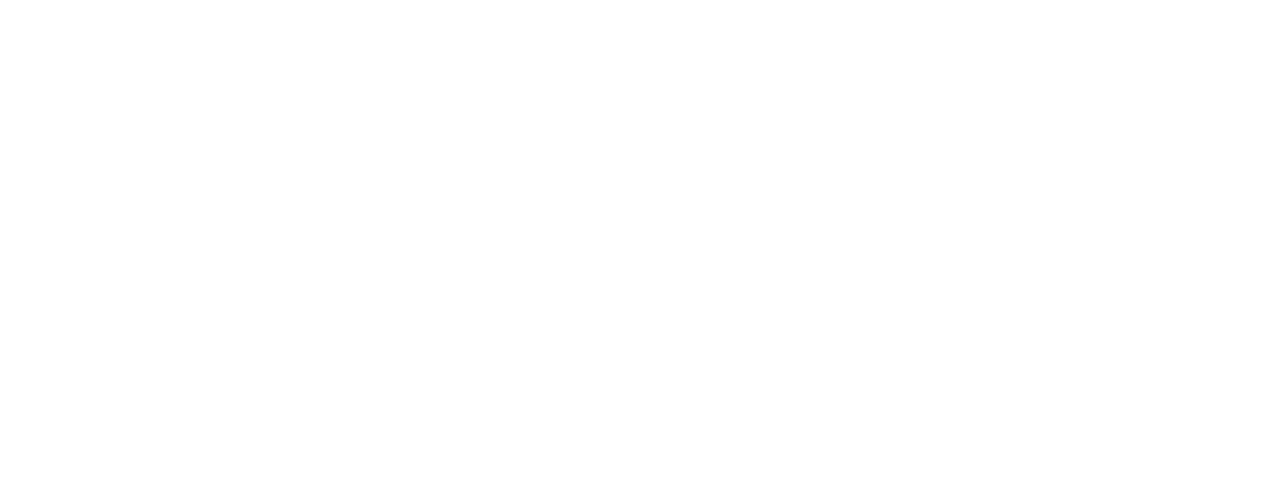
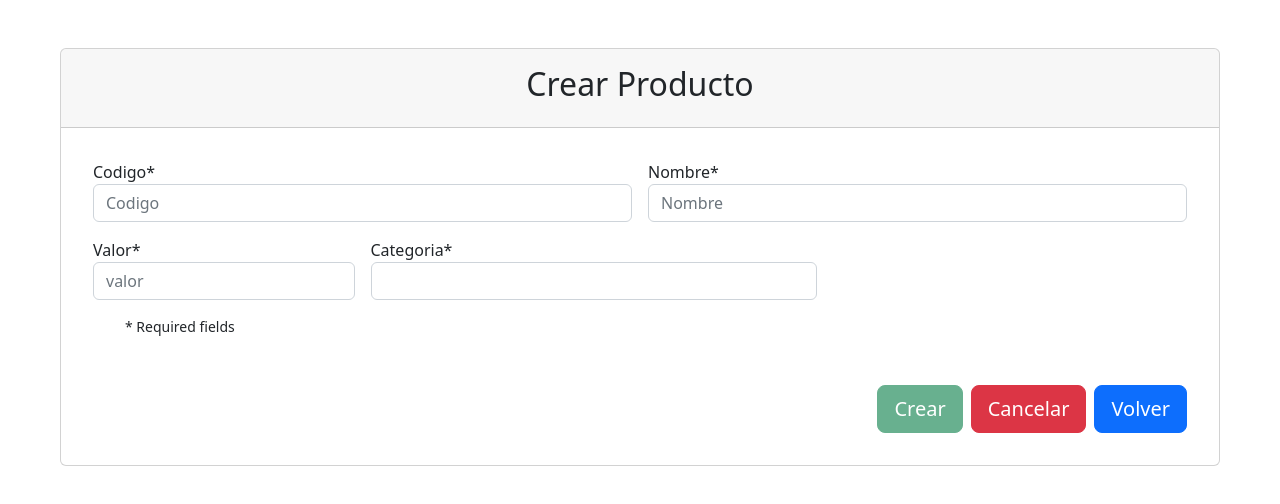
Before and after one commit to Malvibrosos-SistemasEmpresariales/FrontEnd-ERP, an Angular app: page /productos/crear in a window 1280 px wide. Before the commit this address led to /. Shown: the top 504 px of the page. Built offline with nearby package versions, Linux system fonts and the light colour scheme.

Commit message:
create producto

```diff
--- a/src/app/app-routing.module.ts
+++ b/src/app/app-routing.module.ts
@@ -2,11 +2,13 @@
 import { RouterModule, Routes } from '@angular/router';
 import { FacturaListComponent } from './factura/factura-list/factura-list.component';
 import { HomeComponent } from './home/home.component';
+import { ProductoCreateComponent } from './producto/producto-create/producto-create.component';
 
 const routes: Routes = [
   { path: '', pathMatch: 'full', redirectTo: 'home'},
   { path: 'home', component: HomeComponent },
-  { path: 'facturas', component: FacturaListComponent }
+  { path: 'facturas', component: FacturaListComponent },
+  { path: 'productos/crear', component: ProductoCreateComponent }
 ];
 
 @NgModule({
--- a/src/app/home/home.component.html
+++ b/src/app/home/home.component.html
@@ -6,6 +6,6 @@
     <button type="button" class="btn btn-dark btn-square-md mx-5 my-5" routerLink="/facturas">Revisar facturas creadas</button>
     <button type="button" class="btn btn-dark btn-square-md mx-5" routerLink="/facturas/create">Crear factura nueva</button>
     <button type="button" class="btn btn-dark btn-square-md mx-5">Revisar inventario</button>
-    <button type="button" class="btn btn-dark btn-square-md mx-5">Añadir nuevo producto</button>
+    <button type="button" class="btn btn-dark btn-square-md mx-5" routerLink="/productos/crear">Añadir nuevo producto</button>
   </div>
 </div>
--- /dev/null
+++ b/src/app/producto/producto-create/producto-create.component.html
@@ -0,0 +1,127 @@
+
+  <div class="card m-5">
+    <div class="card-header p-3">
+      <p class="h2 text-center">Crear Producto</p>
+    </div>
+    <div class = "card-body m-3">
+    <form class="row g-3"
+      [formGroup]="productoForm"
+      (ngSubmit)="!productoForm.invalid && createProducto(productoForm.value)"
+    >
+
+
+      <div class="col-md-6">
+        <label for="codigo"> Codigo* </label>
+        <input
+          novalidate
+          id="codigo"
+          class="form-control"
+          formControlName="codigo"
+          placeholder="Codigo"
+        />
+        <div
+          class="alert alert-danger alert-dismissible fade show"
+          *ngIf="
+            productoForm.get('codigo').hasError('required') &&
+            productoForm.get('codigo').touched
+          "
+        >
+          Codigo required
+        </div>
+
+      </div>
+
+      <div class ="col-md-6">
+        <label for="nombre"> Nombre* </label>
+        <input
+          id="nombre"
+          type="text"
+          class="form-control"
+          formControlName="nombre"
+          placeholder="Nombre"
+        />
+
+        <div
+          class="alert alert-danger alert-dismissible fade show"
+          *ngIf="
+            productoForm.get('nombre').hasError('required') &&
+            productoForm.get('nombre').touched
+          "
+        >
+          Nombre required
+        </div>
+      </div>
+
+
+      <div class="col-md-3">
+        <label for="valor"> Valor* </label>
+        <input
+          id="valor"
+          type="number"
+          class="form-control"
+          formControlName="valor"
+          placeholder="valor"
+        />
+
+        <div
+          class="alert alert-danger alert-dismissible fade show"
+          *ngIf="
+            productoForm.get('valor').hasError('required') &&
+            productoForm.get('valor').touched
+          "
+        >
+          valor required
+        </div>
+      </div>
+
+      <div class="col-md-5">
+        <label for="categoria"> Categoria* </label>
+        <select class="form-control" id="categoria" formControlName="categoria">
+          <option value="HairTools">HairTools</option>
+          <option value="Accessories">Accessories</option>
+          <option value="HairCare">HairCare</option>
+          <option value="SAMacho">SAMacho</option>
+        </select>
+      </div>
+      <div
+        class="alert alert-danger alert-dismissible fade show"
+        *ngIf="
+          productoForm.get('categoria').hasError('required') &&
+          productoForm.get('categoria').touched
+        "
+      >
+        Categoria required
+      </div>
+
+      <div class="row m-3 small">
+        <p>* Required fields</p>
+      </div>
+
+      <div class="d-grid gap-2 d-md-flex justify-content-md-end">
+        <button
+          type="submit"
+          class="btn btn-success btn-lg"
+          [disabled]="!productoForm.valid"
+        >
+          Crear
+        </button>
+
+        <button
+          type="button"
+          class="btn btn-danger ml-3 btn-lg"
+          (click)="cancelCreation()"
+        >
+          Cancelar
+        </button>
+
+        <button
+          type="button"
+          class="btn btn-primary btn-lg"
+          (click)="goBack()"
+        >
+          Volver
+        </button>
+      </div>
+    </form>
+  </div>
+</div>
--- /dev/null
+++ b/src/app/producto/producto-create/producto-create.component.ts
@@ -0,0 +1,55 @@
+import { Component, OnInit } from '@angular/core';
+import { FormBuilder, FormGroup, Validators } from "@angular/forms";
+import { Producto } from "../producto";
+import { ProductoService } from "../producto.service";
+import { ActivatedRoute, Router } from '@angular/router';
+
+@Component({
+  selector: 'app-producto-create',
+  templateUrl: './producto-create.component.html',
+  styleUrls: ['./producto-create.component.css']
+})
+
+export class ProductoCreateComponent implements OnInit {
+
+  productoForm: FormGroup;
+  constructor(
+    private productoService: ProductoService,
+    private formBuilder: FormBuilder,
+    private router: Router,
+    private route: ActivatedRoute
+  ) { }
+
+  createProducto(producto: Producto) {
+    if(!this.productoForm.valid)
+      return;
+    this.productoService.createProducto(producto).
+    subscribe(p=>{
+      this.productoForm.reset();
+
+    }, err =>{
+
+    }
+    )
+  }
+
+  cancelCreation(){
+    this.productoForm.reset();
+  }
+
+  ngOnInit() {
+
+    this.productoForm = this.formBuilder.group({
+      codigo: ['', Validators.required],
+      nombre: [, Validators.required],
+      valor: ['', Validators.required],
+      categoria: ['', Validators.required]
+    });
+
+  }
+
+  goBack(): void {
+    this.router.navigate(['/home']);
+  }
+
+}
--- a/src/app/producto/producto.module.ts
+++ b/src/app/producto/producto.module.ts
@@ -1,12 +1,14 @@
 import { NgModule } from '@angular/core';
 import { CommonModule } from '@angular/common';
 import { ProductoComponent } from './producto.component';
+import { ReactiveFormsModule } from '@angular/forms';
+import { ProductoCreateComponent } from './producto-create/producto-create.component';
 
 @NgModule({
   imports: [
-    CommonModule
+    CommonModule, ReactiveFormsModule
   ],
-  declarations: [ProductoComponent],
+  declarations: [ProductoComponent, ProductoCreateComponent],
   exports: [ProductoComponent]
 })
 export class ProductoModule { }
--- /dev/null
+++ b/src/app/producto/producto.service.ts
@@ -0,0 +1,20 @@
+import { Injectable } from '@angular/core';
+import { environment } from '../../environments/environment';
+import { HttpClient } from '@angular/common/http';
+import { Observable } from 'rxjs';
+import { Producto } from './producto';
+
+@Injectable({
+  providedIn: 'root'
+})
+export class ProductoService {
+  private apiUrl: string = environment.baseUrl + 'productos';
+  constructor(private http: HttpClient) { }
+  getProductos(): Observable<Producto[]>{
+    return this.http.get<Producto[]>(this.apiUrl);
+  }
+  createProducto(producto: Producto): Observable<Producto>{
+    return this.http.post<Producto>(this.apiUrl+"/", producto);
+  }
+
+}
--- a/tsconfig.json
+++ b/tsconfig.json
@@ -5,9 +5,11 @@
     "baseUrl": "./",
     "outDir": "./dist/out-tsc",
     "forceConsistentCasingInFileNames": true,
-    "strict": true,
+    "strict": false,
     "noImplicitOverride": true,
     "noPropertyAccessFromIndexSignature": true,
+    "noImplicitAny": false,
+    "strictPropertyInitialization": false,
     "noImplicitReturns": true,
     "noFallthroughCasesInSwitch": true,
     "sourceMap": true,
```
Also changed, not shown: src/app/producto/producto-create/producto-create.component.css (added), 2 other files (tests, documents, lock files or other folders).
